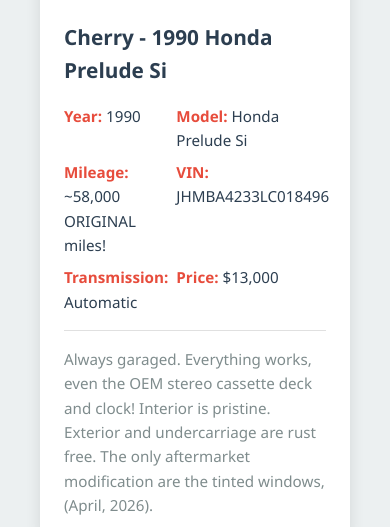
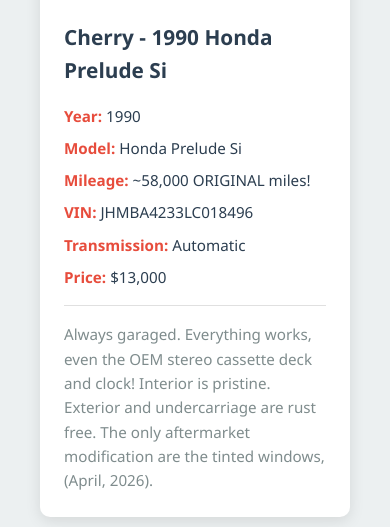
Before and after one commit to vrsp05/Larrys-Honda, a website: page index.html in a window 390 px wide. Shown: the part 2563-3090 px from the top of the page. Drawn offline with Linux system fonts and the light colour scheme.

Commit message:
updated website link and css styling for mobile version

```diff
--- a/css/styles.css
+++ b/css/styles.css
@@ -693,6 +693,10 @@
         grid-template-columns: 1fr;
     }
 
+    .car-details {
+        grid-template-columns: 1fr;
+    }
+
     /* Keep pagination above mobile menu but below navbar */
     .pagination-controls {
         z-index: 50;
```
Also changed, not shown: README.md.
